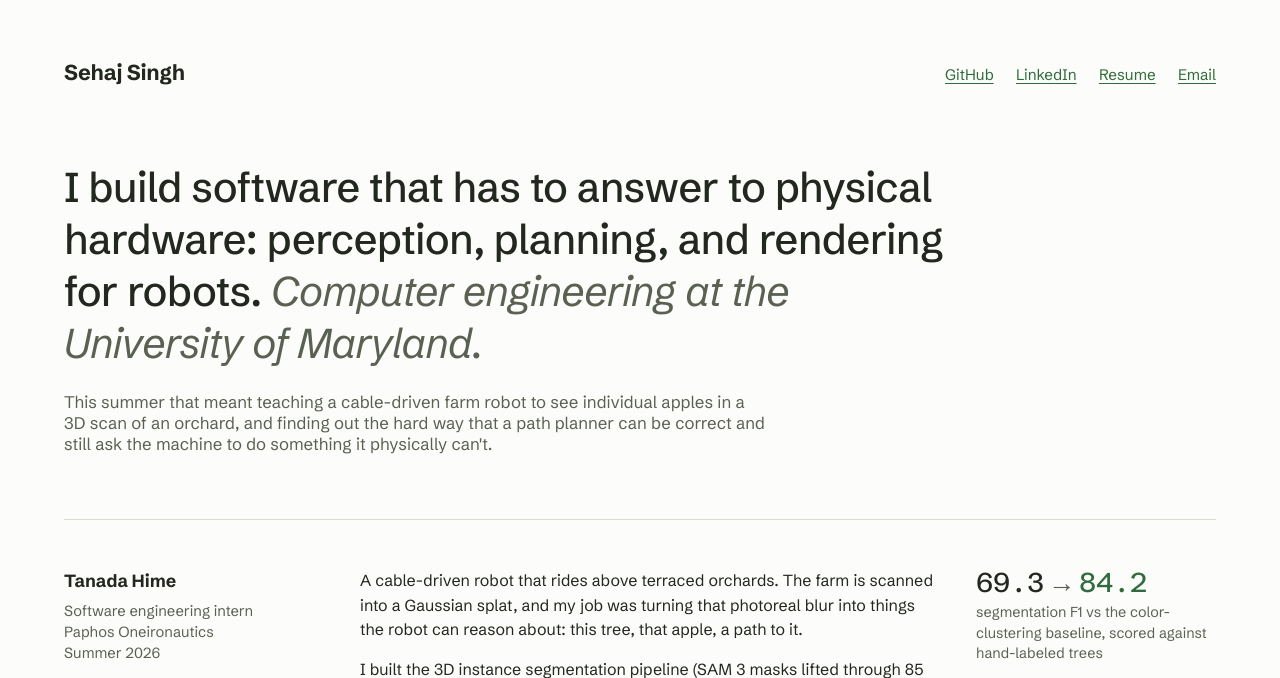
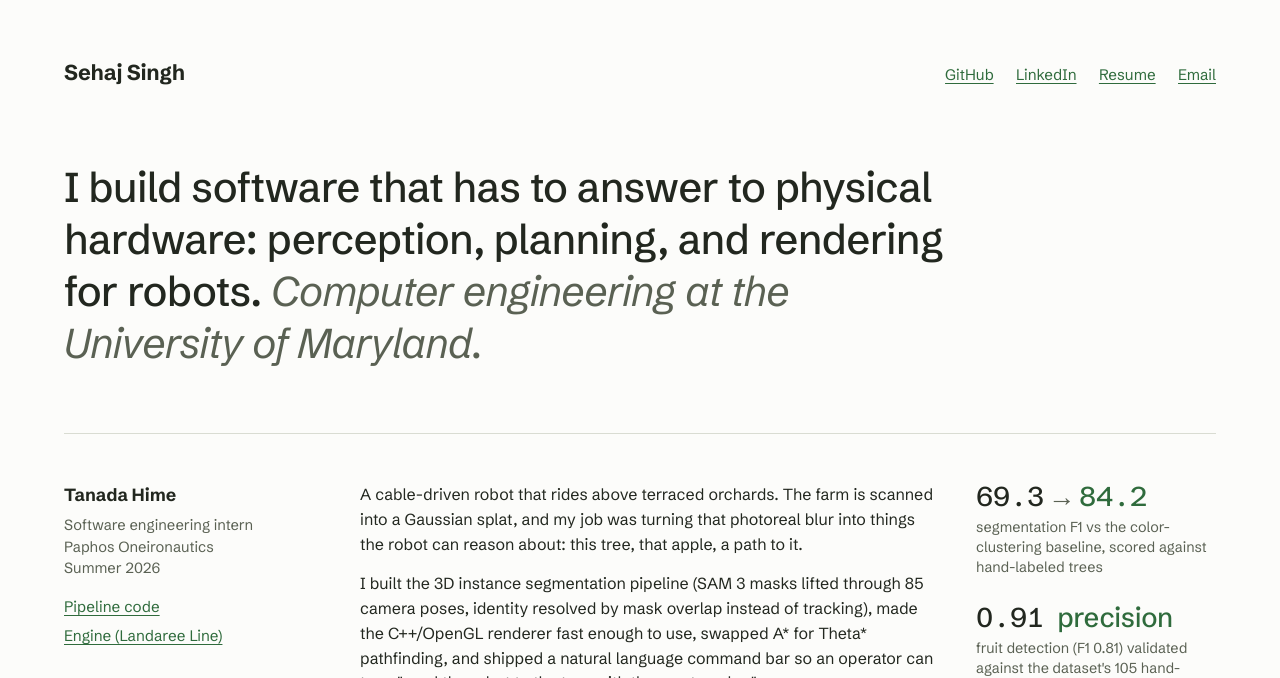
Before and after one commit to sehaj1singh/sehaj1singh.github.io, a plain HTML site: page index.html in a window 1280 px wide. Shown: the top 678 px of the page. Drawn offline with Linux system fonts and the light colour scheme.

Commit message:
Update index.html

```diff
--- a/index.html
+++ b/index.html
@@ -110,7 +110,6 @@
 
 <section class="intro">
   <p>I build software that has to answer to physical hardware: perception, planning, and rendering for robots. <em>Computer engineering at the University of Maryland.</em></p>
-  <p class="sub">This summer that meant teaching a cable-driven farm robot to see individual apples in a 3D scan of an orchard, and finding out the hard way that a path planner can be correct and still ask the machine to do something it physically can't.</p>
 </section>
 
 <section class="entry">
```
